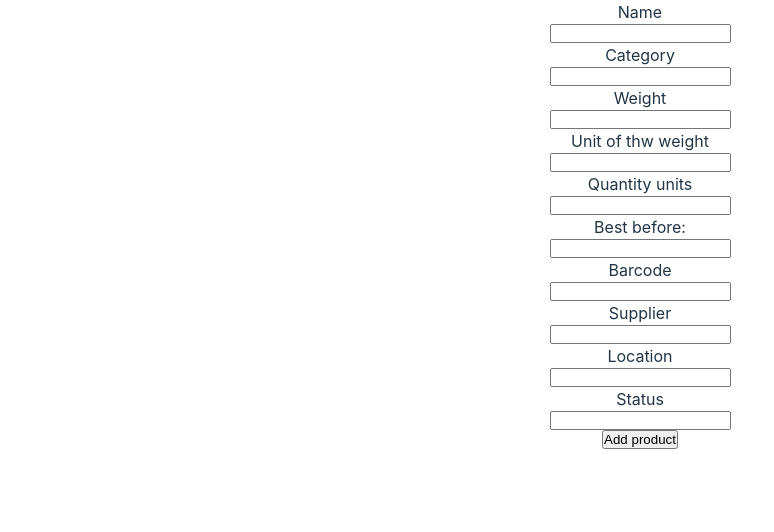
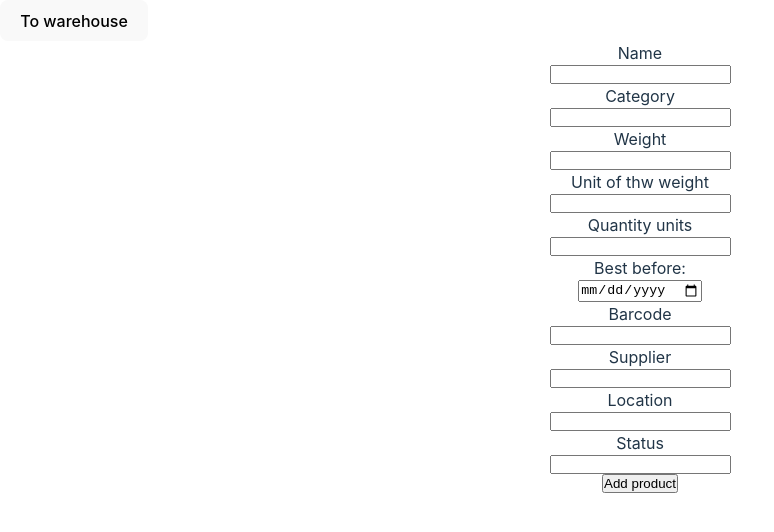
Before and after one commit to iamogir/stock-review-client, a React (Vite) app: page /add_product in a window 1280 px wide. Shown: the top 532 px of the page, without its empty margins (0-774 px from the left). Built offline with nearby package versions, Linux system fonts and the light colour scheme.

Commit message:
fixed data-input

```diff
--- a/src/pages/addProductPage/ui/AddProductPage.tsx
+++ b/src/pages/addProductPage/ui/AddProductPage.tsx
@@ -4,10 +4,12 @@ import {Product} from "../../../entities/product/model/types.ts";
 import {useDispatch} from "react-redux";
 import {addNewProductAsyncAction} from "../../../features/products/productsAsyncActions.ts";
 import {AppDispatch} from "../../../app/redux/store.ts";
+import {useNavigate} from "react-router-dom";
 
 const AddProductPage = () => {
 
     const dispatch = useDispatch<AppDispatch>();
+    const navigate = useNavigate();
 
     const addProduct = (event: FormEvent<HTMLFormElement>) => {
         event.preventDefault();
@@ -18,19 +20,20 @@ const AddProductPage = () => {
             weight: eventTarget['weight'].value,
             unitWeight: eventTarget['unitWeight'].value,
             quantityUnits: eventTarget['quantity'].value,
-            expirationDate: eventTarget['expDate'].value,
+            expirationDate: new Date(eventTarget['expDate'].value),
             supplier: eventTarget['supplier'].value,
             storageLocation: eventTarget['location'].value,
             status: eventTarget['status'].value,
         };
 
-        console.log(infoObject);
+        console.log(eventTarget['expDate'].value);
 
         dispatch(addNewProductAsyncAction(infoObject));
     }
 
     return (
         <div>
+            <button onClick={() => navigate('/warehouse')}>To warehouse</button>
             <form className={style.form} onSubmit={addProduct}> {/*novalidate - disable browser validation*/}
 
                 <label>Name</label>
@@ -44,7 +47,7 @@ const AddProductPage = () => {
                 <label>Quantity units</label>
                 <input name={'quantity'} />
                 <label>Best before:</label>
-                <input name={'expDate'} />
+                <input name={'expDate'} type="date" />
                 <label>Barcode</label>
                 <input name={'barcode'} />
                 <label>Supplier</label>
```
